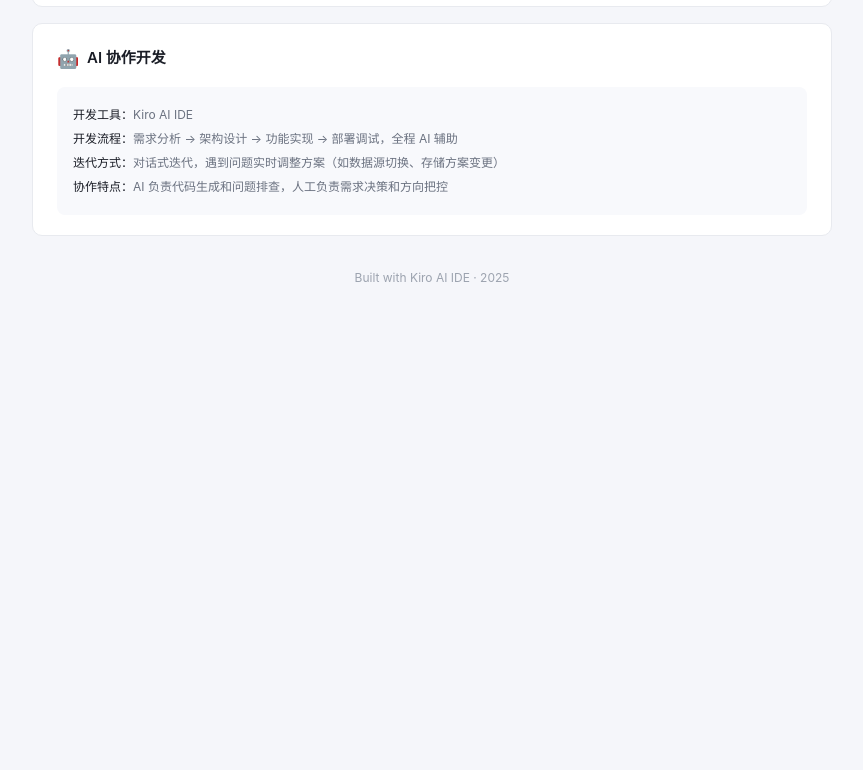
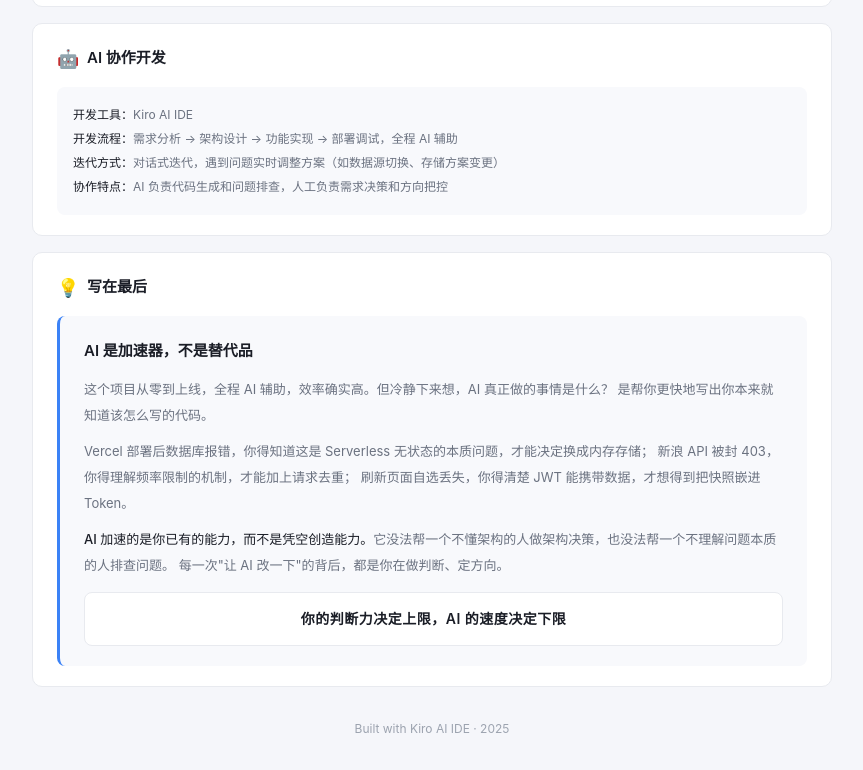
Before and after one commit to 446541492/kiro-project-demo, a React (Vite) app in the folder frontend/: page /summary in a window 1280 px wide. Shown: the part 2376-3146 px from the top of the page, without its empty margins (208-1071 px from the left). Before the commit the page ends 2695 px from the top, so only its background shows below. Built offline with nearby package versions, Linux system fonts and the light colour scheme.

Commit message:
chore: 优化项目总结页写在最后文案

```diff
--- a/frontend/src/pages/ProjectSummaryPage.tsx
+++ b/frontend/src/pages/ProjectSummaryPage.tsx
@@ -303,6 +303,51 @@ const ProjectSummaryPage: React.FC = () => {
         </div>
       </SectionCard>
 
+      {/* 写在最后 */}
+      <SectionCard icon="💡" title="写在最后">
+        <div style={{
+          background: 'var(--bg-elevated)',
+          borderRadius: 8,
+          padding: '20px 24px',
+          fontSize: 13,
+          color: 'var(--text-secondary)',
+          lineHeight: 2,
+          borderLeft: '3px solid var(--accent-color)',
+        }}>
+          <div style={{ color: 'var(--text-primary)', fontWeight: 600, fontSize: 15, marginBottom: 10 }}>
+            AI 是加速器，不是替代品
+          </div>
+          <div>
+            这个项目从零到上线，全程 AI 辅助，效率确实高。但冷静下来想，AI 真正做的事情是什么？
+            是帮你更快地写出你本来就知道该怎么写的代码。
+          </div>
+          <div style={{ marginTop: 10 }}>
+            Vercel 部署后数据库报错，你得知道这是 Serverless 无状态的本质问题，才能决定换成内存存储；
+            新浪 API 被封 403，你得理解频率限制的机制，才能加上请求去重；
+            刷新页面自选丢失，你得清楚 JWT 能携带数据，才想得到把快照嵌进 Token。
+          </div>
+          <div style={{ marginTop: 10 }}>
+            <span style={{ color: 'var(--text-primary)', fontWeight: 500 }}>AI 加速的是你已有的能力，而不是凭空创造能力。</span>
+            它没法帮一个不懂架构的人做架构决策，也没法帮一个不理解问题本质的人排查问题。
+            每一次"让 AI 改一下"的背后，都是你在做判断、定方向。
+          </div>
+          <div style={{
+            marginTop: 14,
+            padding: '12px 16px',
+            background: 'var(--bg-card)',
+            borderRadius: 8,
+            border: '1px solid var(--border-color)',
+            color: 'var(--text-primary)',
+            fontWeight: 600,
+            fontSize: 14,
+            textAlign: 'center',
+            letterSpacing: 0.5,
+          }}>
+            你的判断力决定上限，AI 的速度决定下限
+          </div>
+        </div>
+      </SectionCard>
+
       {/* 底部 */}
       <div style={{
         textAlign: 'center',
```
